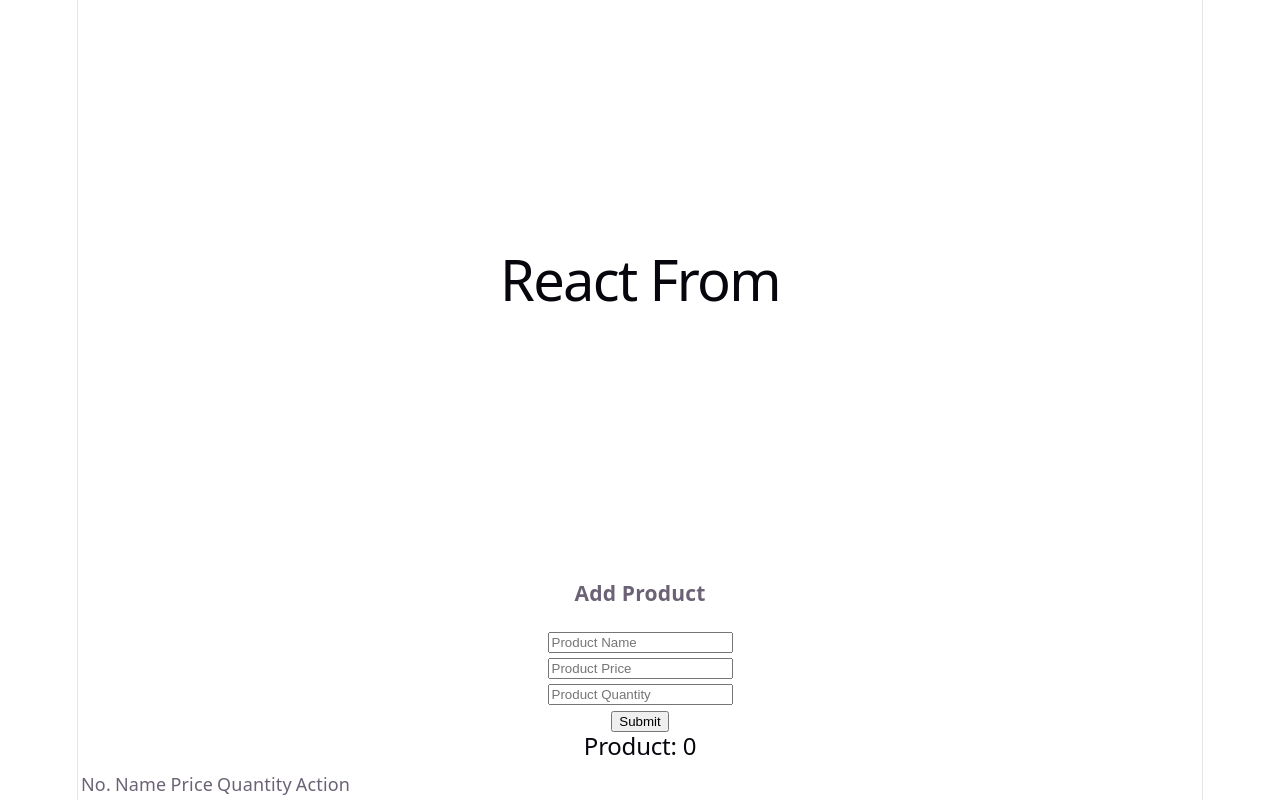
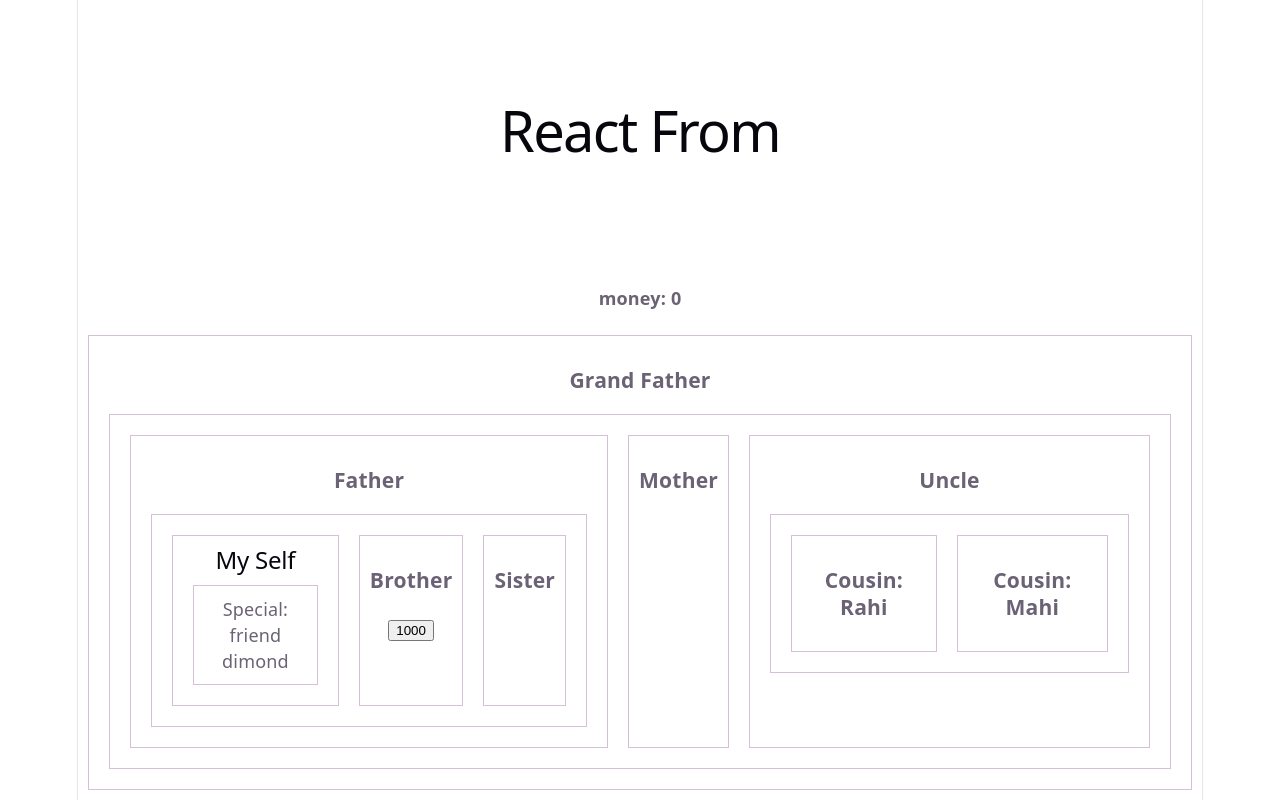
Before and after one commit to abusaleh2234/react_form, a React (Vite) app: page / in a window 1280 px wide. Built offline with nearby package versions, Linux system fonts and the light colour scheme.

Commit message:
context api

```diff
--- a/src/App.jsx
+++ b/src/App.jsx
@@ -1,6 +1,7 @@
 
 import './App.css'
 import ControlledField from './Component/ControlledFiled/ControlledField';
+import FamilyTree from './Component/FamalyTree/FamilyTree';
 import FromAction from './Component/FromAction/FromAction';
 import HookForm from './Component/HookForm/HookForm';
 import ProductManagement from './Component/ProductManagement/ProductManagement';
@@ -31,7 +32,8 @@ function App() {
       {/* <ControlledField></ControlledField> */}
       {/* <UnControlled></UnControlled> */}
       {/* <HookForm></HookForm> */}
-      <ProductManagement></ProductManagement>
+      {/* <ProductManagement></ProductManagement> */}
+      <FamilyTree></FamilyTree>
 
     </>
   )
--- /dev/null
+++ b/src/Component/FamalyTree/Brother.jsx
@@ -0,0 +1,14 @@
+import React, { use } from 'react';
+import { MoneyContext } from './FamilyTree';
+
+const Brother = () => {
+    const [money, setMoney ] = use(MoneyContext)
+    return (
+        <div>
+            <h3>Brother</h3>
+            <button onClick={() => setMoney(money + 1000)}>1000</button>
+        </div>
+    );
+};
+
+export default Brother;
--- /dev/null
+++ b/src/Component/FamalyTree/Cousin.jsx
@@ -0,0 +1,11 @@
+import React from 'react';
+
+const Cousin = ({name}) => {
+    return (
+        <div>
+            <h3>Cousin: {name}</h3>
+        </div>
+    );
+};
+
+export default Cousin;
--- /dev/null
+++ b/src/Component/FamalyTree/FamilyTree.jsx
@@ -0,0 +1,22 @@
+import { createContext, useState } from "react";
+import GrandFather from "./GrandFather";
+import "./family.css"
+
+export const AssetContext = createContext("")
+export const MoneyContext = createContext(0)
+const FamilyTree = () => {
+    const [money, setMoney] = useState(0)
+    const asset = "dimond"
+    return (
+        <div className="familyTree">
+            <h4>money: {money}</h4>
+            <MoneyContext.Provider value={[money,setMoney]}>
+                <AssetContext.Provider value={asset}>
+                <GrandFather></GrandFather>
+            </AssetContext.Provider>
+            </MoneyContext.Provider>
+        </div>
+    );
+};
+
+export default FamilyTree;
--- /dev/null
+++ b/src/Component/FamalyTree/Father.jsx
@@ -0,0 +1,18 @@
+import MySelf from './MySelf';
+import Brother from './Brother';
+import Sister from './Sister';
+
+const Father = () => {
+    return (
+        <div>
+            <h3>Father</h3>
+            <div className="flex">
+                <MySelf></MySelf>
+                <Brother></Brother>
+                <Sister></Sister>
+            </div>
+        </div>
+    );
+};
+
+export default Father;
--- /dev/null
+++ b/src/Component/FamalyTree/GrandFather.jsx
@@ -0,0 +1,18 @@
+import Father from "./Father";
+import Mother from "./Mother";
+import Uncle from "./Uncel";
+
+const GrandFather = () => {
+    return (
+        <div>
+            <h3>Grand Father</h3>
+            <div className="flex">
+                <Father></Father>
+                <Mother></Mother>
+                <Uncle></Uncle>
+            </div>
+        </div>
+    );
+};
+
+export default GrandFather;
--- /dev/null
+++ b/src/Component/FamalyTree/Mother.jsx
@@ -0,0 +1,11 @@
+import React from 'react';
+
+const Mother = () => {
+    return (
+        <div>
+            <h3>Mother</h3>
+        </div>
+    );
+};
+
+export default Mother;
--- /dev/null
+++ b/src/Component/FamalyTree/MySelf.jsx
@@ -0,0 +1,13 @@
+import React from 'react';
+import Special from './Special';
+
+const MySelf = () => {
+    return (
+        <div>
+            <h2>My Self</h2>
+            <Special special="friend"></Special>
+        </div>
+    );
+};
+
+export default MySelf;
--- /dev/null
+++ b/src/Component/FamalyTree/Sister.jsx
@@ -0,0 +1,11 @@
+import React from 'react';
+
+const Sister = () => {
+    return (
+        <div>
+            <h3>Sister</h3>
+        </div>
+    );
+};
+
+export default Sister;
--- /dev/null
+++ b/src/Component/FamalyTree/Special.jsx
@@ -0,0 +1,16 @@
+import { useContext } from "react";
+import { AssetContext } from "./FamilyTree";
+
+const Special = ({special}) => {
+
+    const asset = useContext(AssetContext)
+
+    return (
+        <div>
+            Special: {special}
+            <p>{asset}</p>
+        </div>
+    );
+};
+
+export default Special;
--- /dev/null
+++ b/src/Component/FamalyTree/Uncel.jsx
@@ -0,0 +1,15 @@
+import Cousin from './Cousin';
+
+const Uncle = () => {
+    return (
+        <div>
+            <h3>Uncle</h3>
+            <div className="flex">
+                <Cousin name="Rahi"></Cousin>
+                <Cousin name="Mahi"></Cousin>
+            </div>
+        </div>
+    );
+};
+
+export default Uncle;
--- /dev/null
+++ b/src/Component/FamalyTree/family.css
@@ -0,0 +1,8 @@
+.familyTree div{
+    border: 1px solid thistle;
+    padding: 10px ;
+    margin: 10px;
+}
+.flex{
+    display: flex;
+}
```
